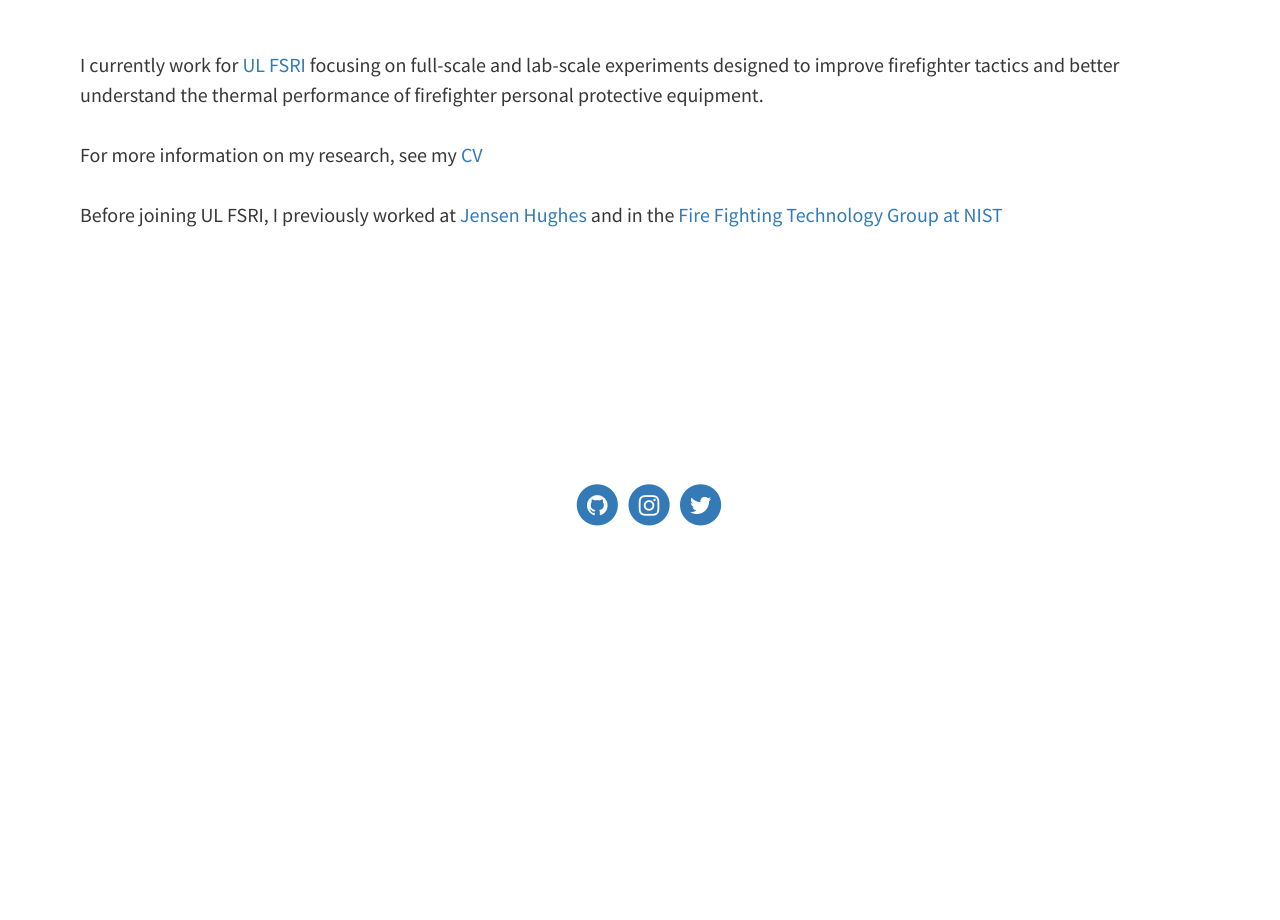
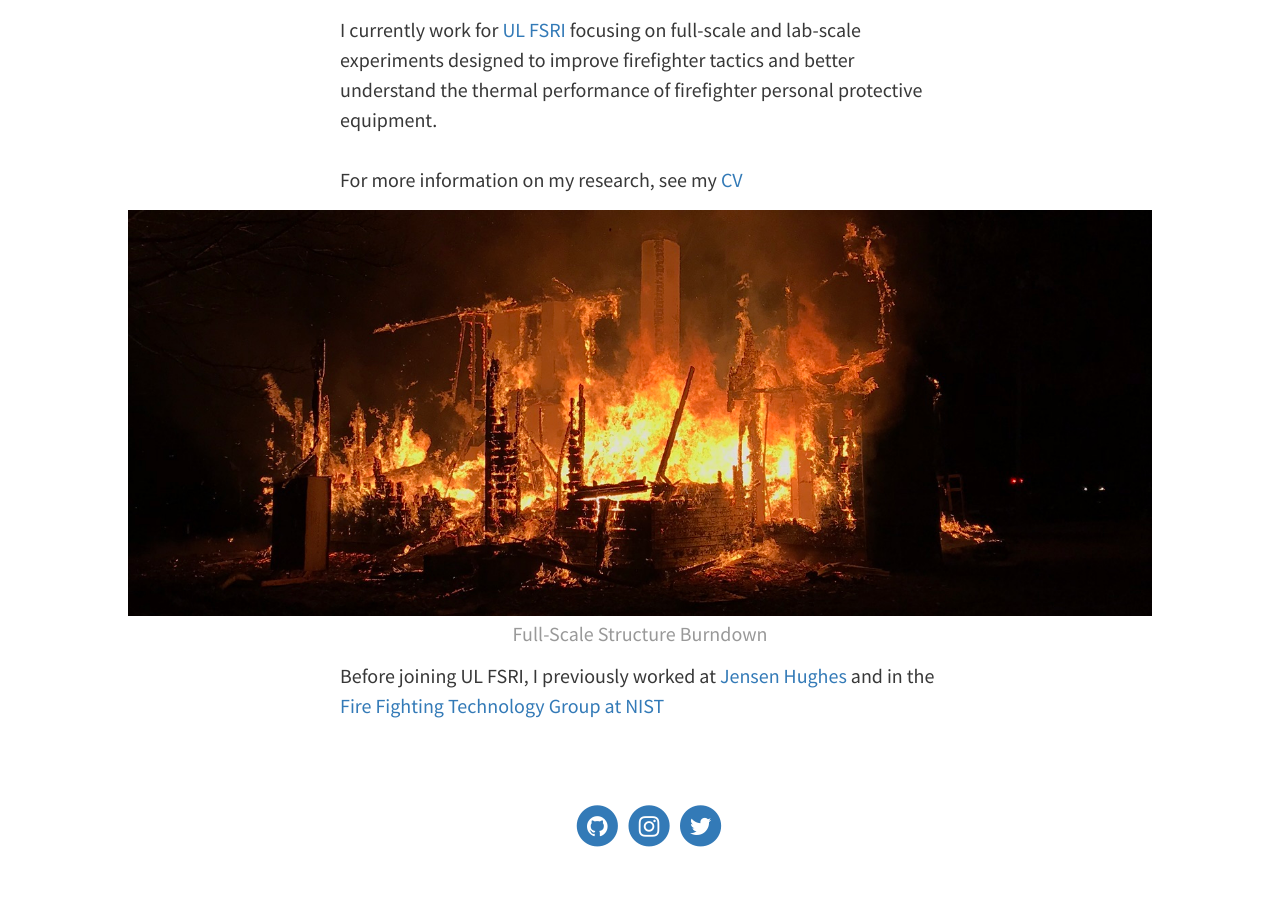
Before and after one commit to cweinschenk/cweinschenk.github.io, a Jekyll site: the page built from index.html, in a window 1280 px wide. Shown: the part 385-1305 px from the top of the page. Built offline with Jekyll 4.4.1, drawn with Linux system fonts in a browser that asks for light colours; the list of posts is cut into pages by our own code; before the commit the page ends 983 px from its top, so only the background shows below that.

Commit message:
additional updates to website

```diff
--- a/_config.yml
+++ b/_config.yml
@@ -17,7 +17,6 @@
   header_text: Fire & Data
   header_feature_image: assets/img/travel/charm_city.jpg
   footer_text: >
-
 
   # Icons
   rss:  # Make sure you created a feed.xml with feed.xml layout
--- a/_layouts/home.html
+++ b/_layouts/home.html
@@ -2,13 +2,40 @@
 layout: default
 ---
 
-<style >
-  p {
-  margin-top: 50px;
-  margin-bottom: 100px;
-  margin-right: 150px;
-  margin-left: 80px;
-}
+<style>
+  * {
+    box-sizing: border-box;
+  }
+  body {
+    overflow-x: hidden;
+  }
+
+  img {
+    max-width: 100%;
+  }
+
+  main {
+    max-width: 600px;
+    margin-left: auto;
+    margin-right: auto;
+  }
+
+  .full-width {
+    width: 100vw;
+    position: relative;
+    left: 50%;
+    right: 50%;
+    margin-left: -50vw;
+    margin-right: -50vw;
+  }
+
+  p, figure {
+    margin: 15px 0;
+  }
+  figcaption {
+    text-align: center;
+    color: #999;
+  }
 </style>
 
 <div class="home">
@@ -20,11 +47,19 @@
   {% endif %}
 </div>
 
+<main>
 
 <p>
   I currently work for <a href="http://ulfirefightersafety.org/" target="_blank">UL FSRI</a> focusing on full-scale and lab-scale experiments designed to improve firefighter tactics and better understand the thermal performance of firefighter personal protective equipment.
 <br><br>
   For more information on my research, see my <a href="{{ site.baseurl }}/docs/cv_cgw.pdf" target="blank"> CV</a>
-<br><br>
+</p>
+<figure class='full-width'>
+  <img src="/assets/img/fire/burndown2.jpg" >
+  <figcaption>Full-Scale Structure Burndown</figcaption>
+</figure>
+<p>
   Before joining UL FSRI, I previously worked at <a href="http://jensenhughes.com/" target="_blank">Jensen Hughes</a> and in the  <a href="http://www.nist.gov/fire" target="_blank">Fire Fighting Technology Group at NIST</a>
 </p>
+
+</main>
```
Also changed, not shown: assets/img/fire/burndown2.jpg (added).
